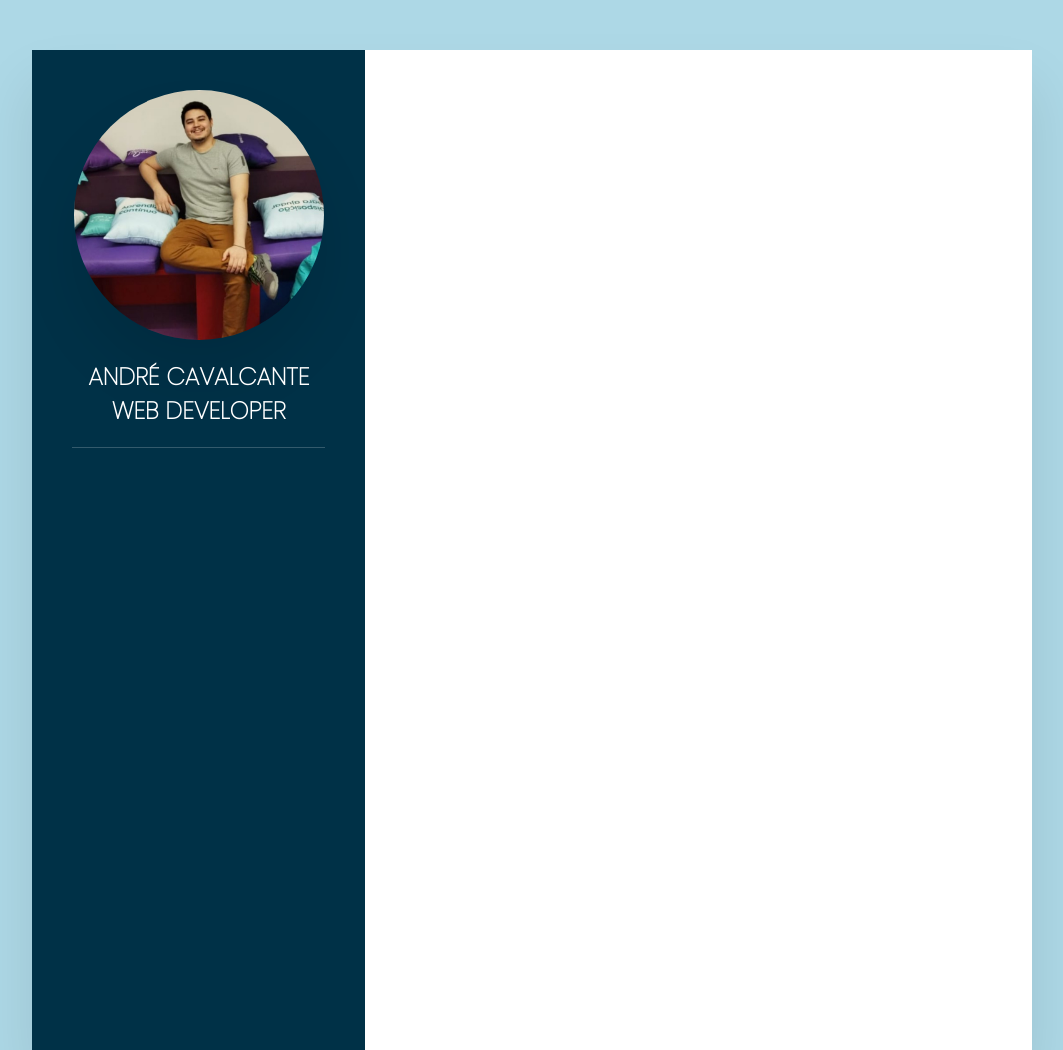
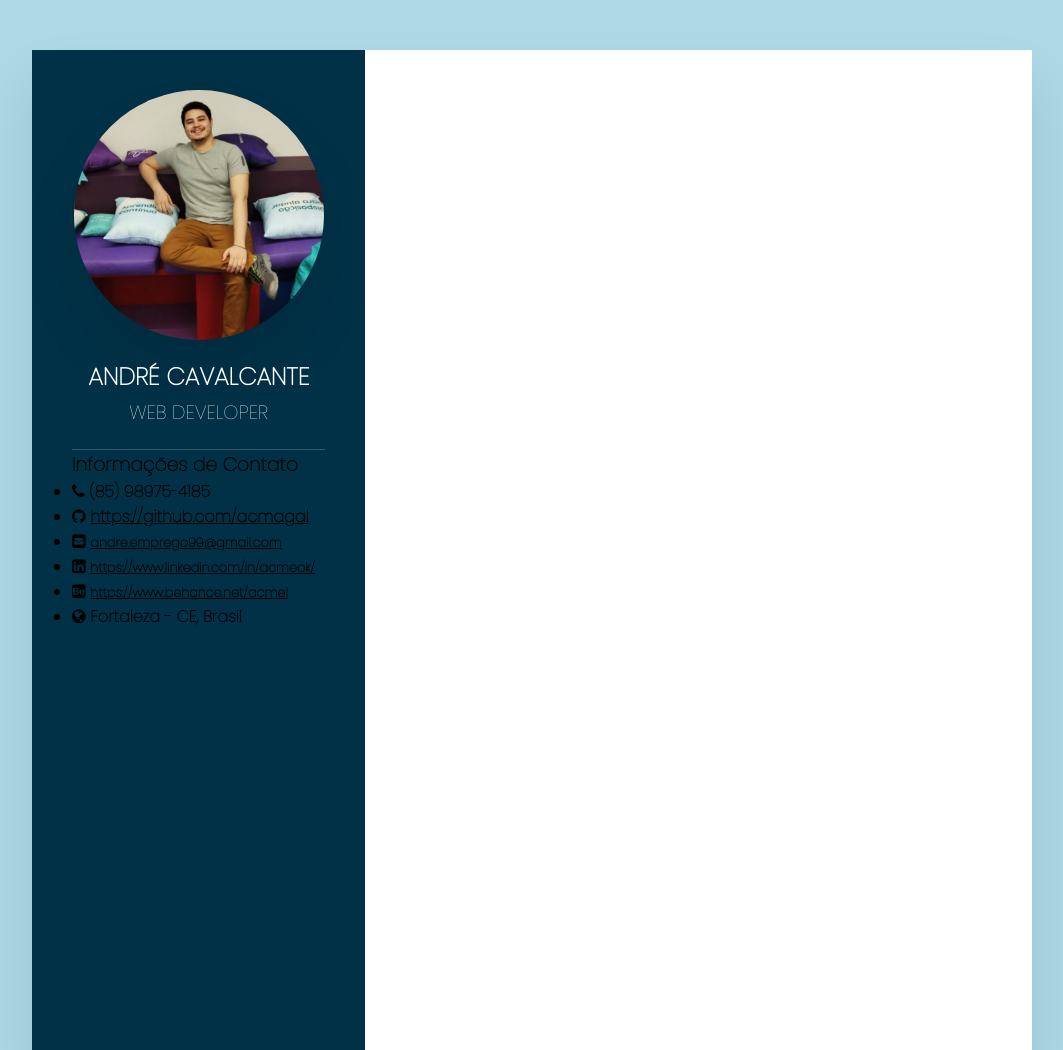
Before and after one commit to acmagal/Curriculo, a plain HTML site: page index.html in a window 1280 px wide. Shown: the top 1050 px of the page, without its empty margins (108-1171 px from the left). Drawn offline with Linux system fonts and the light colour scheme.

Commit message:
Alteração 4 - Contato e Readme.

```diff
--- a/index.html
+++ b/index.html
@@ -9,6 +9,7 @@
     <link rel="preconnect" href="https://fonts.googleapis.com">
     <link rel="preconnect" href="https://fonts.gstatic.com" crossorigin>
     <link href="https://fonts.googleapis.com/css2?family=Poppins:wght@100&display=swap" rel="stylesheet">
+    <link rel="stylesheet" href="https://cdnjs.cloudflare.com/ajax/libs/font-awesome/4.7.0/css/font-awesome.css" integrity="sha512-5A8nwdMOWrSz20fDsjczgUidUBR8liPYU+WymTZP1lmY9G6Oc7HlZv156XqnsgNUzTyMefFTcsFH/tnJE/+xBg==" crossorigin="anonymous" referrerpolicy="no-referrer" />
 
 </head>
 <body>
@@ -22,6 +23,56 @@
                         <img src="img.png">
                     </div>
                     <h2>André Cavalcante<br><span>Web Developer</span></h2>
+                </div>
+
+                <div class="contactInfo">
+
+                    <h3 class="title">Informações de Contato</h3>
+
+                   <ul>
+                        <li>
+                            <span class="icon"><i class="fa fa-phone" aria-hidden="true"></i></span>
+                            <span class="text">(85) 98975-4185</span>
+                        </li>
+                    </ul>
+
+                    <ul>
+                        <li>
+                            <span class="icon"><i class="fa fa-github" aria-hidden="true"></i></span>
+                            <a href="url" class="url">https://github.com/acmagal</a>
+                        </li>
+                    </ul>
+
+                    <ul>
+                        <li>
+                            <span class="icon"><i class="fa fa-envelope-square" aria-hidden="true"></i></span>
+                            <a href="mailto:andre.emprego99@gmail.com" class="urlLrg">andre.emprego99@gmail.com</a>
+                        </li>
+                    </ul>
+
+                    <ul>
+                        <li>
+                            <span class="icon"><i class="fa fa-linkedin-square" aria-hidden="true"></i>
+                            </span>
+                            <a href="url" class="urlLrg">https://www.linkedin.com/in/acmeok/</a>
+                        </li>
+                    </ul>
+
+                    <ul>
+                        <li>
+                            <span class="icon"><i class="fa fa-behance-square" aria-hidden="true"></i></span>
+                            <a href="url" class="urlLrg">https://www.behance.net/acmel</a>
+                        </li>
+                    </ul>
+
+                    <ul>
+                        <li>
+                            <span class="icon"><i class="fa fa-globe" aria-hidden="true"></i>
+                            </span>
+                            <span class="textLrg">Fortaleza - CE, Brasil</span>
+                        </li>
+                    </ul>
+
                 </div>
             </div>
 
--- a/style.css
+++ b/style.css
@@ -5,7 +5,6 @@
     box-sizing: border-box;
     font-family: 'Poppins', sans-serif;
 }
-
 
 body {
 
@@ -53,7 +52,6 @@ body {
     border-bottom: 1px solid rgba(255, 255, 255,0.2);
 }
 
-
 .container .lado_esquerdo .profileText .imgBx {
     display: flex;
     flex-direction: column;
@@ -76,3 +74,22 @@ body {
     font-weight: 600;
     line-height: 1.4em;
 }
+
+.profileText h2 span{
+    font-size: 0.8em;
+    font-weight: 300;
+}
+
+.contactInfo {
+    font-weight: 1000;
+}
+
+.urlLrg {
+    font-size: 0.8em;
+    color: black;
+}
+/*Parei aqui 10:24 */
+.url {
+    color: black;
+
+}
```
Also changed, not shown: readme.txt (deleted), 1 other file.
